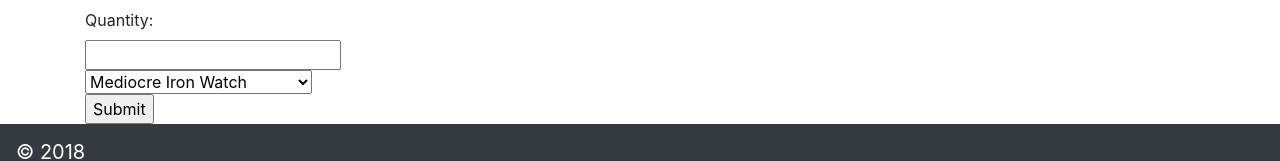
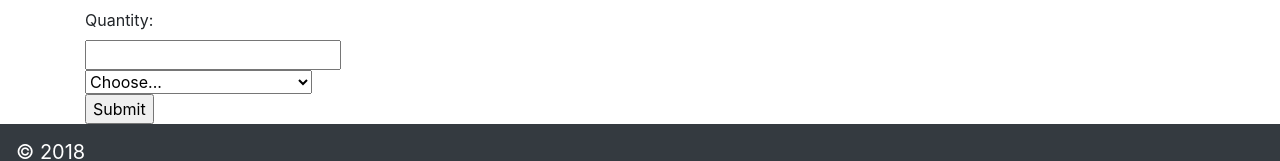
Before and after one commit to rmleach/shopping-cart, a React (Create React App) app: page / in a window 1280 px wide. Shown: the part 194-355 px from the top of the page. Built offline with nearby package versions, Linux system fonts and the light colour scheme.

Commit message:
fixed requirement on select item. Added default option in select.

```diff
--- a/src/components/AddItem.js
+++ b/src/components/AddItem.js
@@ -13,9 +13,10 @@
 				<div>
 					<input number={props.value} onChange={props.quantityChange} required/>
 				</div>
-				<select onChange={props.selectItem} required>
+				<select required onChange={props.selectItem}>
+          <option value=''>Choose...</option>ç
 			    {props.products.map(
-						product => <option key={product.id} value={product.name}>{product.name}</option>)}
+						product => <option key={product.id} value={product.name} required>{product.name}</option>)}
 				</select>
 				<div>
 					<input type="submit" value="Submit" />
```
